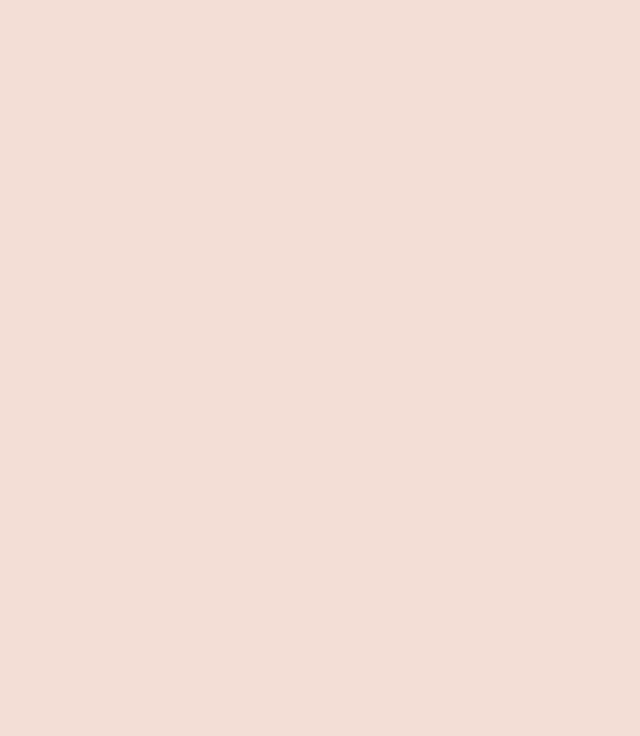
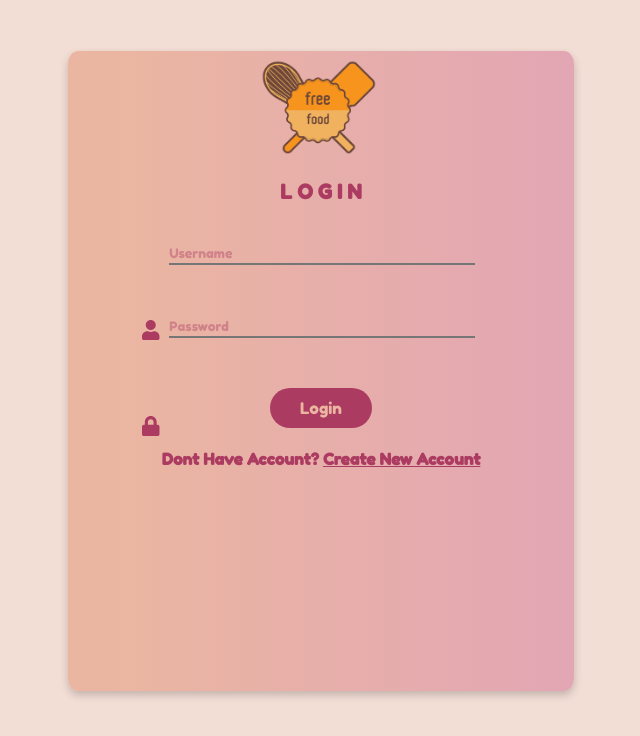
Before and after one commit to iam-nav/hunger-react-js-, a React (Create React App) app: page /login in a window 1280 px wide. Shown: the top 736 px of the page, without its empty margins (319-959 px from the left). Built offline with nearby package versions, Linux system fonts and the light colour scheme.

Commit message:
login page and layout completed

```diff
--- a/package.json
+++ b/package.json
@@ -3,6 +3,9 @@
   "version": "0.1.0",
   "private": true,
   "dependencies": {
+    "@fortawesome/fontawesome-svg-core": "^1.2.28",
+    "@fortawesome/free-solid-svg-icons": "^5.13.0",
+    "@fortawesome/react-fontawesome": "^0.1.10",
     "@testing-library/jest-dom": "^4.2.4",
     "@testing-library/react": "^9.3.2",
     "@testing-library/user-event": "^7.1.2",
@@ -11,7 +14,8 @@
     "react": "^16.13.1",
     "react-dom": "^16.13.1",
     "react-router-dom": "^5.2.0",
-    "react-scripts": "3.4.1"
+    "react-scripts": "3.4.1",
+    "react-transition-group": "^4.4.1"
   },
   "scripts": {
     "start": "react-scripts start",
--- a/src/App.js
+++ b/src/App.js
@@ -1,16 +1,36 @@
 
 import React from 'react'
-import  {BrowserRouter as Router,Route} from 'react-router-dom'
+import  {BrowserRouter as Router,Route,Switch, useLocation} from 'react-router-dom'
+import {
+    TransitionGroup,
+    CSSTransition
+  } from "react-transition-group";
+import './components/layouts/home.css'
+import Home from './components/layouts/home'
+import Login from './components/Register/login'
 
-import Home from './components/layouts/home'
+
 const App= ()=>(
     <div>
+
 <Router>
+    <Route render={({location})=>(<TransitionGroup>
+<CSSTransition key={location.key}
+    timeout={600}
+    classNames="item"
+>
+<Switch location={location}>
     <Route path="/" exact component={Home} />
-    {/* <Route path="/chat" component={cards} />
-    <Route path="/create" component={create}/>
+    <Route path="/login" component={Login} />
+    {/* <Route path="/create" component={create}/>
     <Route path="/join" component={joinRoom}/> */}
+</Switch>
+</CSSTransition>
+</TransitionGroup>)}></Route>
+
+
 </Router>
+
 </div>
 );
 
--- /dev/null
+++ b/src/components/Register/login.css
@@ -0,0 +1,87 @@
+.login{
+width:100%;
+height:100vh;
+color: #ac3b61;
+display: flex;
+justify-content: center;
+margin-top: 4%;
+}
+.container{
+    border-radius: 2%;
+    box-shadow: 0 4px 8px 0 rgba(0,0,0,0.2);
+    transition: 0.3s;
+    height:80%;
+    width:40%;
+    background: rgb(235,182,161);
+    background: linear-gradient(90deg, rgba(235,182,161,1) 9%, rgba(226,166,180,1) 100%, rgba(172,59,97,1) 100%);}
+.container:hover{
+    box-shadow:
+    0 8px 16px 0 rgba(0,0,0,0.2);
+}
+
+.username{
+    margin-top: 7.8%;
+    transition: 0.7s ease;
+    margin-bottom: 10%;
+    font-size: 13px;
+    color: #fff;
+    line-height: 1.2;
+    border-top: hidden;
+    border-left: hidden;
+    border-right: hidden;
+    display: block;
+    width: 60%;
+    margin-left: 20%;
+    height: 20px;
+    background: transparent;
+    color:#ac3b61;
+    font-family: 'Fredoka One', cursive;
+    padding: 0 2px 0 0px;
+}
+.username:hover{
+    transition: 0.7s ease;
+    border: 2px solid #ac3b61 ;
+    border-top: hidden;
+    border-left: hidden;
+    border-right: hidden;
+}
+.username:focus{
+    font-size: large;
+    outline: none;
+    border-top: hidden;
+    border-left: hidden;
+    border-right: hidden;
+    border-bottom: 2px solid #ac3b61 ;
+}
+.username::placeholder{
+    color:#ac3b61;
+    opacity: 0.4;
+    font-family: 'Fredoka One', cursive;
+}
+
+/* login btn */
+
+.loginbtn{
+    font-family: 'Fredoka One', cursive;
+    height: 40px;
+    width: 20%;
+    background-color: #ac3b61;
+    margin-left: 40%;
+    border-radius: hidden;
+    display: inline-block;
+    border: hidden;
+    padding: 10px 20px;
+	border-radius: 25px;
+    text-decoration: none;
+    font-size: 16px;
+    color: #EBB6A1
+}
+.loginbtn:hover{
+    cursor: pointer;
+    color: #ac3b61;
+    background: rgb(172,59,97);
+    background: linear-gradient(0deg, rgba(172,59,97,1) 0%, rgba(235,182,161,1) 100%);
+}
+.loginbtn:focus{
+ outline: none;
+}
--- /dev/null
+++ b/src/components/Register/login.js
@@ -0,0 +1,23 @@
+import React from 'react'
+import './login.css'
+import { FontAwesomeIcon } from '@fortawesome/react-fontawesome'
+import { faUser,faLock } from '@fortawesome/free-solid-svg-icons'
+
+import logo from '../layouts/images/free_food.png'
+import { Link } from 'react-router-dom'
+export default function login() {
+    return (
+        <div>
+        <div className="login">
+            <div className="container" >
+            <img src={logo} width="120px" style={{objectFit:"cover",marginLeft:"37.8%"}}></img>
+             <h1 style={{textAlign:"center",fontSize:"20px"}}>L O G I N </h1>
+            <FontAwesomeIcon  icon={faUser} style={{position:"absolute",top:"40%",left:"36%",fontSize:"20px"}}/><input className="username" placeholder="Username"></input>
+            <FontAwesomeIcon  icon={faLock} style={{position:"absolute",top:"52%",left:"36%",fontSize:"20px"}}/><input className="username" placeholder="Password"></input>
+<button className="loginbtn">Login</button>
+<span style={{textAlign:"center"}}><h4 >Dont Have Account? <span style={{textDecoration:"underline",cursor:"pointer"}}> Create New Account</span></h4></span>
+            </div>
+        </div>
+        </div>
+    )
+}
--- a/src/components/layouts/home.css
+++ b/src/components/layouts/home.css
@@ -26,7 +26,6 @@ body{
   .backgroundbtn{
       margin-left: 33%;
       margin-top: 3.5%;
-
       background-position: 0px center;
       display: block;
       width: 339px;
@@ -48,3 +47,19 @@ body{
       background-image: url('./images/nessskkk.png');
 
   }
+
+
+  .item-enter {
+    opacity: 0;
+  }
+  .item-enter-active {
+    opacity: 1;
+    transition: opacity 500ms ease-in;
+  }
+  .item-exit {
+    opacity: 1;
+  }
+  .item-exit-active {
+    opacity: 0;
+    transition: opacity 500ms ease-in;
+  }
--- a/src/components/layouts/home.js
+++ b/src/components/layouts/home.js
@@ -3,6 +3,7 @@ import React,{useEffect} from 'react'
 import logo from '../layouts/images/free_food.png'
 import './home.css'
 import anime from 'animejs'
+import { Link } from 'react-router-dom';
 
 
 export default function Home() {
@@ -26,21 +27,21 @@ export default function Home() {
 
     return (
         <div>
-<h1 class="ml6">
-  <span class="text-wrapper">
-    <span class="letters" style={{color:"#AC3B61",fontSize:"80px"}}>H U N G  R Y ?</span>
+<h1 className="ml6">
+  <span className="text-wrapper">
+    <span className="letters" style={{color:"#AC3B61",fontSize:"80px"}}>H U N G  R Y ?</span>
   </span>
 </h1>
 <h4 style={{textAlign:"center",fontSize:"2.2em",marginTop:"-20px",color:"#D57A99"}}>Lets Find Free Food <br />
                 around you
             </h4>
 <img src={logo} width="160px" style={{borderRadius:"50px",marginLeft:"43%",marginTop:"-30px"}}></img>
- <a href="">
+ <Link  to='/login'>
  <span style={{position:"absolute",left:"47%",top:"77.6%",color:"#AC3B61",fontSize:"22px"}}>Find Now</span>
  <div className="backgroundbtn">
 
  </div>
- </a>
+ </Link>
         </div>
     )
 }
```
Also changed, not shown: 1 other file (tests, documents, lock files or other folders).
